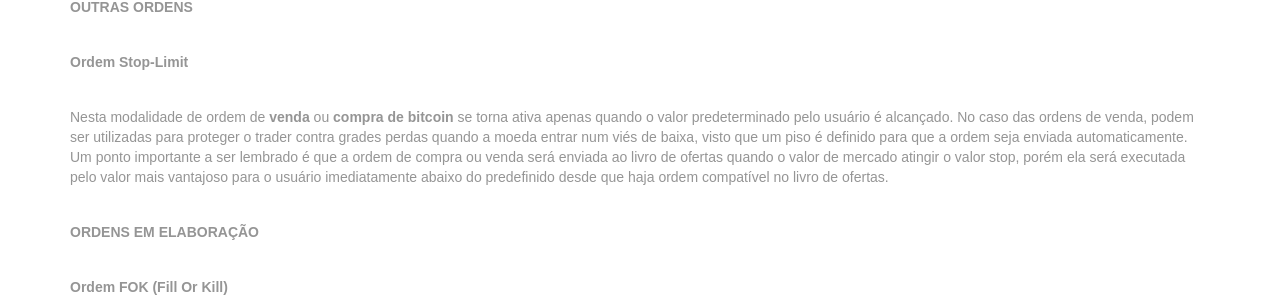
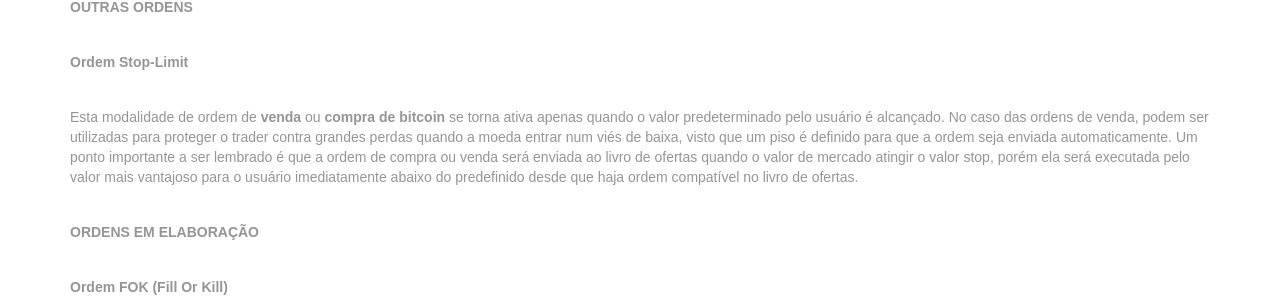
Before and after one commit to digitalbre/brecoins.github.io, a Jekyll site: the page built from faq/tipos-de-ordens-disponiveis-na-bre-coins.md, in a window 1280 px wide and 900 px high, scrolled down 1011 px. Shown: the part 151-452 px from the top of the window. Built offline with Jekyll 4.4.1, drawn with Linux system fonts in a browser that asks for light colours; nearby versions of some CDN libraries; some web fonts are replaced; a script that is not in the unit is left out.

Commit message:
Update tipos-de-ordens-disponiveis-na-bre-coins.md

```diff
--- a/faq/tipos-de-ordens-disponiveis-na-bre-coins.md
+++ b/faq/tipos-de-ordens-disponiveis-na-bre-coins.md
@@ -18,7 +18,7 @@ Mais conhecida como ordem passiva, neste tipo de ordem o usuário limita a um de
 
 **Ordem Stop-Limit**
 
-Nesta modalidade de ordem de **venda** ou **compra de bitcoin** se torna ativa apenas quando o valor predeterminado pelo usuário é alcançado. No caso das ordens de venda, podem ser utilizadas para proteger o trader contra grades perdas quando a moeda entrar num viés de baixa, visto que um piso é definido para que a ordem seja enviada automaticamente. Um ponto importante a ser lembrado é que a ordem de compra ou venda será enviada ao livro de ofertas quando o valor de mercado atingir o valor stop, porém ela será executada pelo valor mais vantajoso para o usuário imediatamente abaixo do predefinido desde que haja ordem compatível no livro de ofertas.
+Esta modalidade de ordem de **venda** ou **compra de bitcoin** se torna ativa apenas quando o valor predeterminado pelo usuário é alcançado. No caso das ordens de venda, podem ser utilizadas para proteger o trader contra grandes perdas quando a moeda entrar num viés de baixa, visto que um piso é definido para que a ordem seja enviada automaticamente. Um ponto importante a ser lembrado é que a ordem de compra ou venda será enviada ao livro de ofertas quando o valor de mercado atingir o valor stop, porém ela será executada pelo valor mais vantajoso para o usuário imediatamente abaixo do predefinido desde que haja ordem compatível no livro de ofertas.
 
 **ORDENS EM ELABORAÇÃO**
 
```
